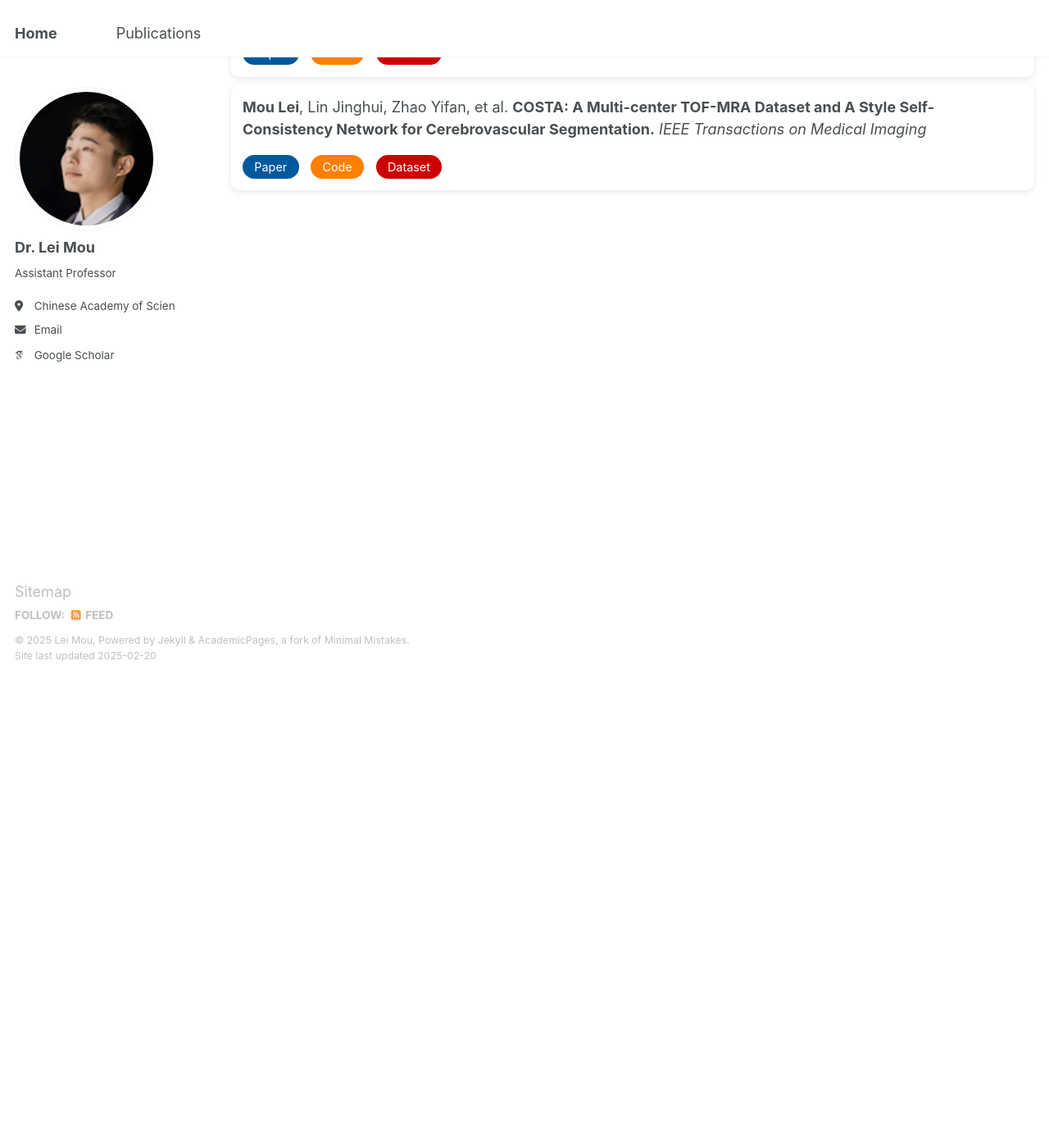
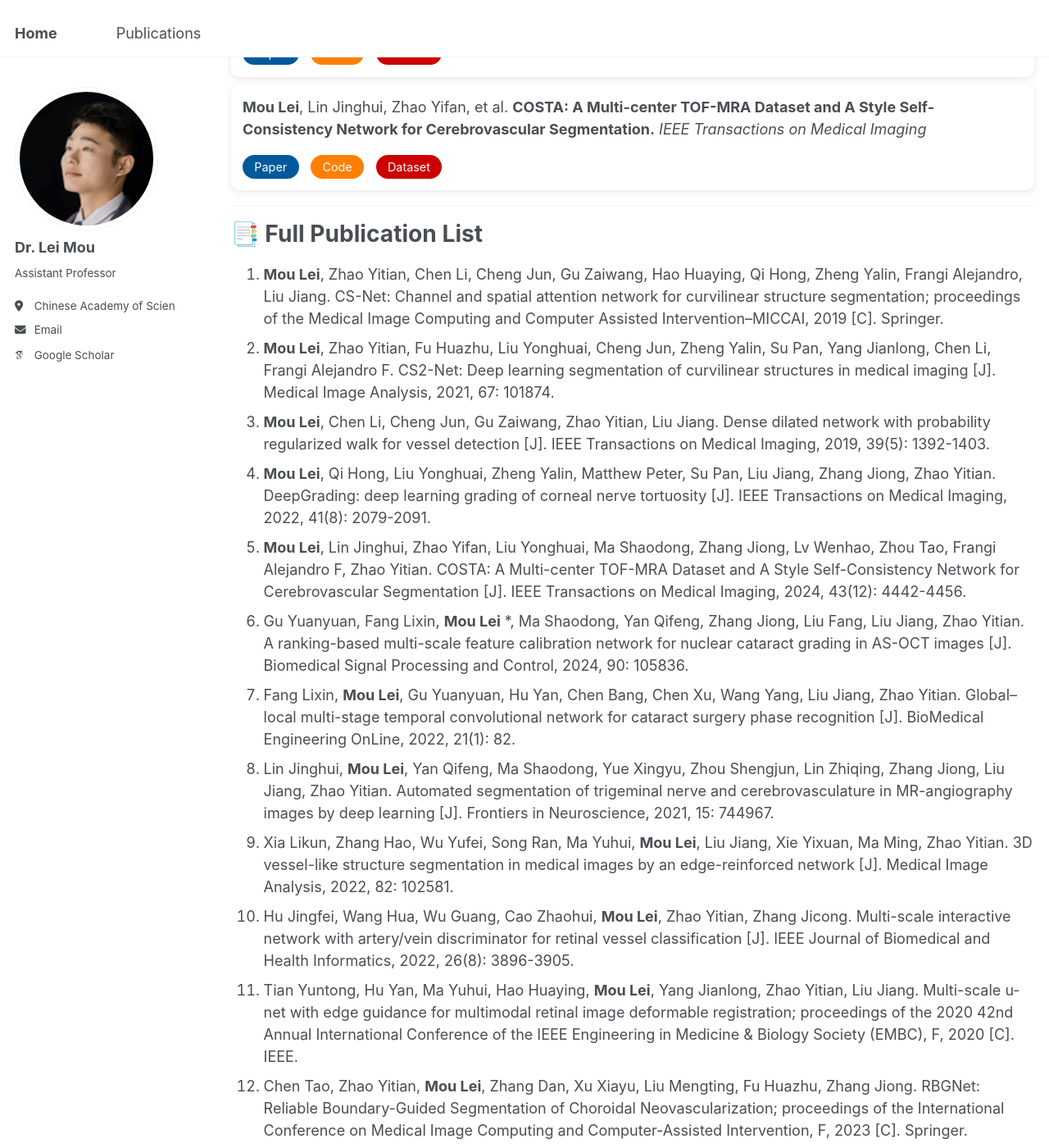
Before and after one commit to iBrain-007/iBrain-007.github.io, a Jekyll site: the page built from _pages/publications.md, in a window 1280 px wide and 1400 px high, scrolled down 573 px. Shown: the whole window at 82% size. Built offline with Jekyll 4.4.1, drawn with Linux system fonts in a browser that asks for light colours; some web fonts are replaced; some of the changed text lies outside the part shown.

Commit message:
Update publications.md

```diff
--- a/_pages/publications.md
+++ b/_pages/publications.md
@@ -140,6 +140,21 @@ author_profile: true
 </div>
 </div>
 
+---
 
+# 📑 Full Publication List
 
-<!-- 其他精选文献保持相同结构 -->
+1. **Mou Lei**, Zhao Yitian, Chen Li, Cheng Jun, Gu Zaiwang, Hao Huaying, Qi Hong, Zheng Yalin, Frangi Alejandro, Liu Jiang. CS-Net: Channel and spatial attention network for curvilinear structure segmentation; proceedings of the Medical Image Computing and Computer Assisted Intervention–MICCAI, 2019 [C]. Springer.
+2. **Mou Lei**, Zhao Yitian, Fu Huazhu, Liu Yonghuai, Cheng Jun, Zheng Yalin, Su Pan, Yang Jianlong, Chen Li, Frangi Alejandro F. CS2-Net: Deep learning segmentation of curvilinear structures in medical imaging [J]. Medical Image Analysis, 2021, 67: 101874.
+3. **Mou Lei**, Chen Li, Cheng Jun, Gu Zaiwang, Zhao Yitian, Liu Jiang. Dense dilated network with probability regularized walk for vessel detection [J]. IEEE Transactions on Medical Imaging, 2019, 39(5): 1392-1403.
+4. **Mou Lei**, Qi Hong, Liu Yonghuai, Zheng Yalin, Matthew Peter, Su Pan, Liu Jiang, Zhang Jiong, Zhao Yitian. DeepGrading: deep learning grading of corneal nerve tortuosity [J]. IEEE Transactions on Medical Imaging, 2022, 41(8): 2079-2091.
+5. **Mou Lei**, Lin Jinghui, Zhao Yifan, Liu Yonghuai, Ma Shaodong, Zhang Jiong, Lv Wenhao, Zhou Tao, Frangi Alejandro F, Zhao Yitian. COSTA: A Multi-center TOF-MRA Dataset and A Style Self-Consistency Network for Cerebrovascular Segmentation [J]. IEEE Transactions on Medical Imaging, 2024, 43(12): 4442-4456.
+6. Gu Yuanyuan, Fang Lixin, **Mou Lei** *, Ma Shaodong, Yan Qifeng, Zhang Jiong, Liu Fang, Liu Jiang, Zhao Yitian. A ranking-based multi-scale feature calibration network for nuclear cataract grading in AS-OCT images [J]. Biomedical Signal Processing and Control, 2024, 90: 105836.
+7. Fang Lixin, **Mou Lei**, Gu Yuanyuan, Hu Yan, Chen Bang, Chen Xu, Wang Yang, Liu Jiang, Zhao Yitian. Global–local multi-stage temporal convolutional network for cataract surgery phase recognition [J]. BioMedical Engineering OnLine, 2022, 21(1): 82.
+8. Lin Jinghui, **Mou Lei**, Yan Qifeng, Ma Shaodong, Yue Xingyu, Zhou Shengjun, Lin Zhiqing, Zhang Jiong, Liu Jiang, Zhao Yitian. Automated segmentation of trigeminal nerve and cerebrovasculature in MR-angiography images by deep learning [J]. Frontiers in Neuroscience, 2021, 15: 744967.
+9. Xia Likun, Zhang Hao, Wu Yufei, Song Ran, Ma Yuhui, **Mou Lei**, Liu Jiang, Xie Yixuan, Ma Ming, Zhao Yitian. 3D vessel-like structure segmentation in medical images by an edge-reinforced network [J]. Medical Image Analysis, 2022, 82: 102581.
+10. Hu Jingfei, Wang Hua, Wu Guang, Cao Zhaohui, **Mou Lei**, Zhao Yitian, Zhang Jicong. Multi-scale interactive network with artery/vein discriminator for retinal vessel classification [J]. IEEE Journal of Biomedical and Health Informatics, 2022, 26(8): 3896-3905.
+11. Tian Yuntong, Hu Yan, Ma Yuhui, Hao Huaying, **Mou Lei**, Yang Jianlong, Zhao Yitian, Liu Jiang. Multi-scale u-net with edge guidance for multimodal retinal image deformable registration; proceedings of the 2020 42nd Annual International Conference of the IEEE Engineering in Medicine & Biology Society (EMBC), F, 2020 [C]. IEEE.
+12. Chen Tao, Zhao Yitian, **Mou Lei**, Zhang Dan, Xu Xiayu, Liu Mengting, Fu Huazhu, Zhang Jiong. RBGNet: Reliable Boundary-Guided Segmentation of Choroidal Neovascularization; proceedings of the International Conference on Medical Image Computing and Computer-Assisted Intervention, F, 2023 [C]. Springer.
+13. Xie Qihang, Zhang Dan, **Mou Lei**, Wang Shanshan, Zhao Yitian, Guo Mengguo, Zhang Jiong. DSNet: A Spatio-Temporal Consistency Network for Cerebrovascular Segmentation in Digital Subtraction Angiography Sequences; proceedings of the International Conference on Medical Image Computing and Computer-Assisted Intervention, F, 2024 [C]. Springer.
+14. Chen Jiayu, **Mou Lei**, Ma Shaodong, Fu Huazhu, Guo Lijun, Zheng Yalin, Zhang Jiong, Zhao Yitian. NerveFormer: A Cross-Sample Aggregation Network for Corneal Nerve Segmentation; proceedings of the International Conference on Medical Image Computing and Computer-Assisted Intervention, F, 2022 [C]. Springer.
```
